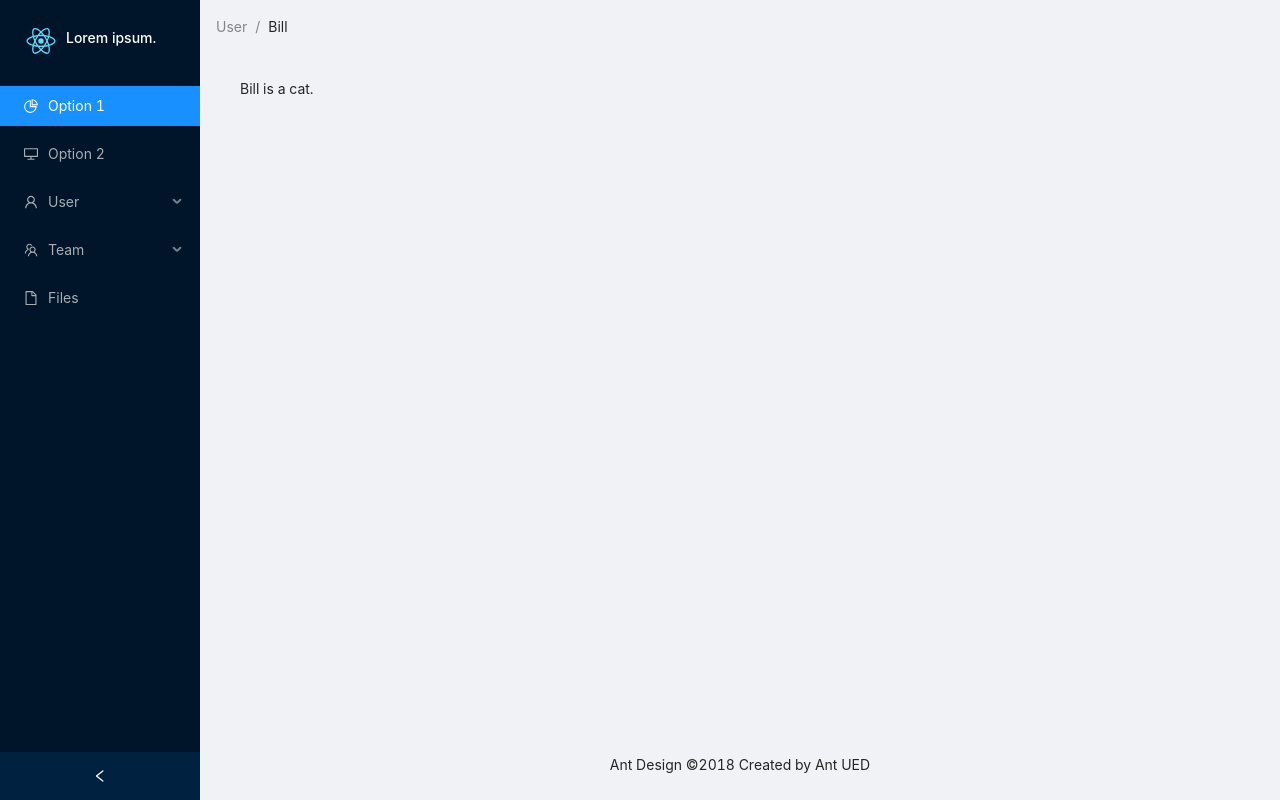
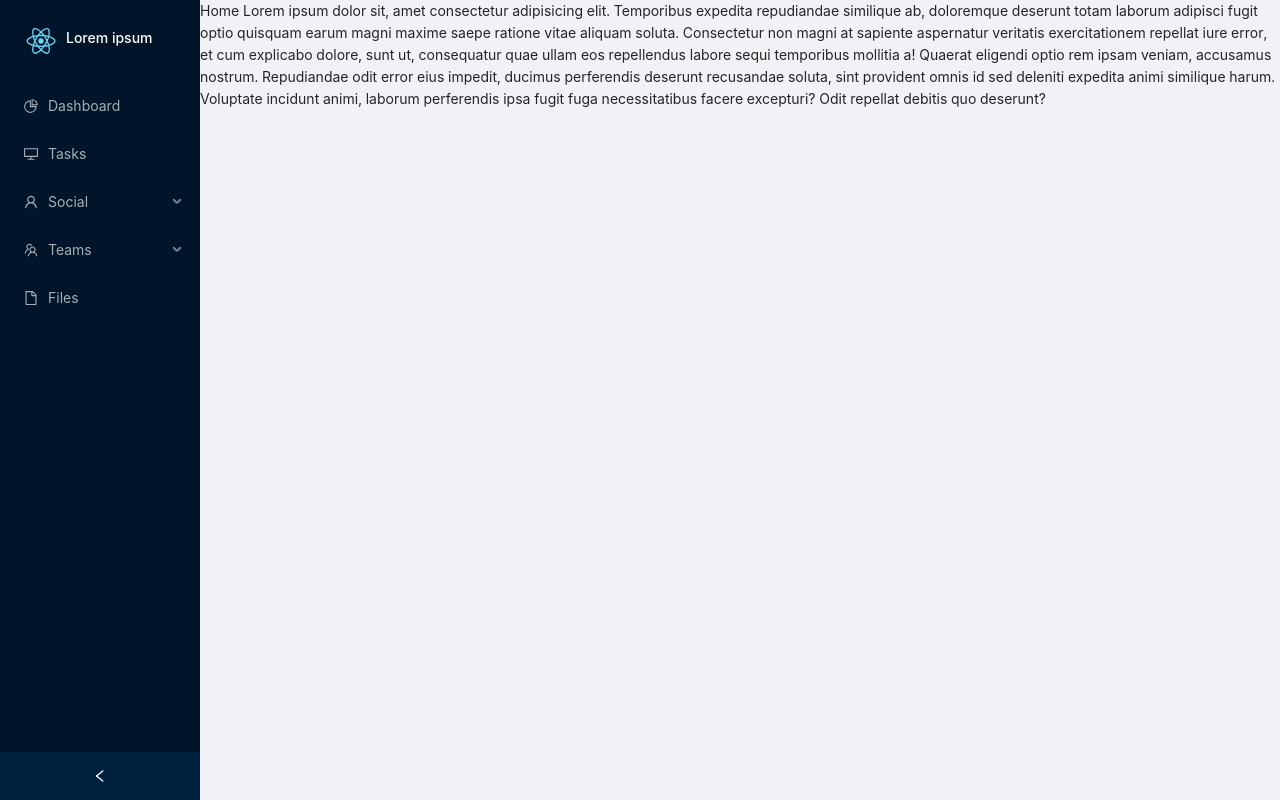
Before and after one commit to dune-omega/test-repository, a React (Create React App) app: page / in a window 1280 px wide. Built offline with nearby package versions, Linux system fonts and the light colour scheme.

Commit message:
Created routing system for mini-project.

```diff
--- /dev/null
+++ b/src/configs/arrays.tsx
@@ -0,0 +1,24 @@
+import { MenuItem } from "../types/types";
+import {
+  DesktopOutlined,
+  FileOutlined,
+  PieChartOutlined,
+  TeamOutlined,
+  UserOutlined,
+} from "@ant-design/icons";
+import { getItem } from "./functions";
+
+export const items: MenuItem[] = [
+  getItem("Dashboard", "dashboard", <PieChartOutlined />),
+  getItem("Tasks", "tasks", <DesktopOutlined />),
+  getItem("Social", "social", <UserOutlined />, [
+    getItem("My Profile", "profile"),
+    getItem("Friends", "friends"),
+    getItem("Add Friends", "add-friends"),
+  ]),
+  getItem("Teams", "teams", <TeamOutlined />, [
+    getItem("My Teams", "my-teams"),
+    getItem("Other Tems", "other-teams"),
+  ]),
+  getItem("Files", "files", <FileOutlined />),
+];
--- /dev/null
+++ b/src/configs/functions.ts
@@ -0,0 +1,15 @@
+import { MenuItem } from "../types/types";
+
+export const getItem = (
+  label: React.ReactNode,
+  key: React.Key,
+  icon?: React.ReactNode,
+  children?: MenuItem[]
+): MenuItem => {
+  return {
+    key,
+    icon,
+    children,
+    label,
+  } as MenuItem;
+};
--- a/src/index.tsx
+++ b/src/index.tsx
@@ -2,8 +2,8 @@ import React from "react";
 import ReactDOM from "react-dom/client";
 import { BrowserRouter } from "react-router-dom";
 import "./index.css";
+import "antd/dist/antd.min.css";
 import Root from "./pages/Root";
-import "antd/dist/antd.min.css";
 
 const root = ReactDOM.createRoot(
   document.getElementById("root") as HTMLElement
--- a/src/pages/navbar/index.scss
+++ b/src/pages/Root.scss
@@ -1,9 +1,14 @@
-.logo__container {
+.logo {
   display: flex;
   align-items: center;
   padding: 1rem;
+
   img {
     width: 50px;
     height: 50px;
   }
 }
+
+.site-layout .site-layout-background {
+  background: #fff;
+}
--- a/src/pages/Root.tsx
+++ b/src/pages/Root.tsx
@@ -1,13 +1,45 @@
-import React, { FC } from "react";
-import { Route, useRoutes } from "react-router-dom";
+import { Layout, Menu } from "antd";
+import React, { useState } from "react";
+import { useNavigate, useRoutes } from "react-router-dom";
+import logo from "../assets/logo.svg";
+import { items } from "../configs/arrays";
 import Home from "./home";
-import Navbar from "./navbar";
+import "./Root.scss";
 
-const Root: FC = () => {
+const { Sider } = Layout;
+
+const Root: React.FC = () => {
+  const [collapsed, setCollapsed] = useState(false);
+  const navigate = useNavigate();
+
   return (
-    <>
-      <Navbar />
-    </>
+    <Layout style={{ minHeight: "100vh" }}>
+      <Sider
+        collapsible
+        collapsed={collapsed}
+        onCollapse={(value) => setCollapsed(value)}
+      >
+        <div className="logo">
+          <img src={logo} alt="logo" />
+          <h4 style={{ color: "white" }}>Lorem ipsum</h4>
+        </div>
+        <Menu
+          theme="dark"
+          defaultSelectedKeys={["1"]}
+          mode="inline"
+          items={items}
+          onClick={(e: any) => navigate(`${e.key}`)}
+        />
+      </Sider>
+      <Layout className="site-layout">
+        {useRoutes([
+          {
+            path: "/",
+            element: <Home />,
+          },
+        ])}
+      </Layout>
+    </Layout>
   );
 };
 
--- a/src/pages/home/index.scss
+++ /dev/null
@@ -1,3 +0,0 @@
-.site-layout-background {
-  background: #fff;
-}
--- a/src/pages/home/index.tsx
+++ b/src/pages/home/index.tsx
@@ -1,79 +1,21 @@
-import {
-  LaptopOutlined,
-  NotificationOutlined,
-  UserOutlined,
-} from "@ant-design/icons";
-import type { MenuProps } from "antd";
-import { Breadcrumb, Layout, Menu } from "antd";
 import React from "react";
-import s from "./index.scss";
 
-const { Header, Content, Footer, Sider } = Layout;
-
-const items1: MenuProps["items"] = ["1", "2", "3"].map((key) => ({
-  key,
-  label: `nav ${key}`,
-}));
-
-const items2: MenuProps["items"] = [
-  UserOutlined,
-  LaptopOutlined,
-  NotificationOutlined,
-].map((icon, index) => {
-  const key = String(index + 1);
-
-  return {
-    key: `sub${key}`,
-    icon: React.createElement(icon),
-    label: `subnav ${key}`,
-
-    children: new Array(4).fill(null).map((_, j) => {
-      const subKey = index * 4 + j + 1;
-      return {
-        key: subKey,
-        label: `option${subKey}`,
-      };
-    }),
-  };
-});
-
-const Home: React.FC = () => (
-  <Layout>
-    <Header className="header">
-      <div className={s.logo} />
-      <Menu
-        theme="dark"
-        mode="horizontal"
-        defaultSelectedKeys={["2"]}
-        items={items1}
-      />
-    </Header>
-    <Content style={{ padding: "0 50px" }}>
-      <Breadcrumb style={{ margin: "16px 0" }}>
-        <Breadcrumb.Item>Home</Breadcrumb.Item>
-        <Breadcrumb.Item>List</Breadcrumb.Item>
-        <Breadcrumb.Item>App</Breadcrumb.Item>
-      </Breadcrumb>
-      <Layout
-        className={s["site-layout-background"]}
-        style={{ padding: "24px 0" }}
-      >
-        <Sider className={s["site-layout-background"]} width={200}>
-          <Menu
-            mode="inline"
-            defaultSelectedKeys={["1"]}
-            defaultOpenKeys={["sub1"]}
-            style={{ height: "100%" }}
-            items={items2}
-          />
-        </Sider>
-        <Content style={{ padding: "0 24px", minHeight: 280 }}>Content</Content>
-      </Layout>
-    </Content>
-    <Footer style={{ textAlign: "center" }}>
-      Ant Design ©2018 Created by Ant UED
-    </Footer>
-  </Layout>
-);
+const Home = () => {
+  return (
+    <div>
+      Home Lorem ipsum dolor sit, amet consectetur adipisicing elit. Temporibus
+      expedita repudiandae similique ab, doloremque deserunt totam laborum
+      adipisci fugit optio quisquam earum magni maxime saepe ratione vitae
+      aliquam soluta. Consectetur non magni at sapiente aspernatur veritatis
+      exercitationem repellat iure error, et cum explicabo dolore, sunt ut,
+      consequatur quae ullam eos repellendus labore sequi temporibus mollitia a!
+      Quaerat eligendi optio rem ipsam veniam, accusamus nostrum. Repudiandae
+      odit error eius impedit, ducimus perferendis deserunt recusandae soluta,
+      sint provident omnis id sed deleniti expedita animi similique harum.
+      Voluptate incidunt animi, laborum perferendis ipsa fugit fuga
+      necessitatibus facere excepturi? Odit repellat debitis quo deserunt?
+    </div>
+  );
+};
 
 export default Home;
--- a/src/pages/navbar/index.tsx
+++ /dev/null
@@ -1,89 +0,0 @@
-import {
-  DesktopOutlined,
-  FileOutlined,
-  PieChartOutlined,
-  TeamOutlined,
-  UserOutlined,
-} from "@ant-design/icons";
-import { Col, MenuProps, Row } from "antd";
-import { Breadcrumb, Layout, Menu } from "antd";
-import React, { useState } from "react";
-import logo from "../../assets/logo.svg";
-import "./index.scss";
-
-const { Header, Content, Footer, Sider } = Layout;
-
-type MenuItem = Required<MenuProps>["items"][number];
-
-function getItem(
-  label: React.ReactNode,
-  key: React.Key,
-  icon?: React.ReactNode,
-  children?: MenuItem[]
-): MenuItem {
-  return {
-    key,
-    icon,
-    children,
-    label,
-  } as MenuItem;
-}
-
-const items: MenuItem[] = [
-  getItem("Option 1", "1", <PieChartOutlined />),
-  getItem("Option 2", "2", <DesktopOutlined />),
-  getItem("User", "sub1", <UserOutlined />, [
-    getItem("Tom", "3"),
-    getItem("Bill", "4"),
-    getItem("Alex", "5"),
-  ]),
-  getItem("Team", "sub2", <TeamOutlined />, [
-    getItem("Team 1", "6"),
-    getItem("Team 2", "8"),
-  ]),
-  getItem("Files", "9", <FileOutlined />),
-];
-
-const Navbar: React.FC = () => {
-  const [collapsed, setCollapsed] = useState(false);
-
-  return (
-    <Layout style={{ minHeight: "100vh" }}>
-      <Sider
-        collapsible
-        collapsed={collapsed}
-        onCollapse={(value) => setCollapsed(value)}
-      >
-        <div className="logo__container">
-          <img src={logo} alt="logo" />
-          <h4 style={{ color: "white" }}>Lorem ipsum.</h4>
-        </div>
-        <Menu
-          theme="dark"
-          defaultSelectedKeys={["1"]}
-          mode="inline"
-          items={items}
-        />
-      </Sider>
-      <Layout className="site-layout">
-        <Content style={{ margin: "0 16px" }}>
-          <Breadcrumb style={{ margin: "16px 0" }}>
-            <Breadcrumb.Item>User</Breadcrumb.Item>
-            <Breadcrumb.Item>Bill</Breadcrumb.Item>
-          </Breadcrumb>
-          <div
-            className="site-layout-background"
-            style={{ padding: 24, minHeight: 360 }}
-          >
-            Bill is a cat.
-          </div>
-        </Content>
-        <Footer style={{ textAlign: "center" }}>
-          Ant Design ©2018 Created by Ant UED
-        </Footer>
-      </Layout>
-    </Layout>
-  );
-};
-
-export default Navbar;
--- /dev/null
+++ b/src/types/types.ts
@@ -0,0 +1,3 @@
+import { MenuProps } from "antd";
+
+export type MenuItem = Required<MenuProps>["items"][number];
```
Also changed, not shown: package.json (+6 -5 lines), src/pages/home/index.scss.d.ts (deleted, +0 -7 lines), src/pages/navbar/index.scss.d.ts (deleted, +0 -7 lines).
